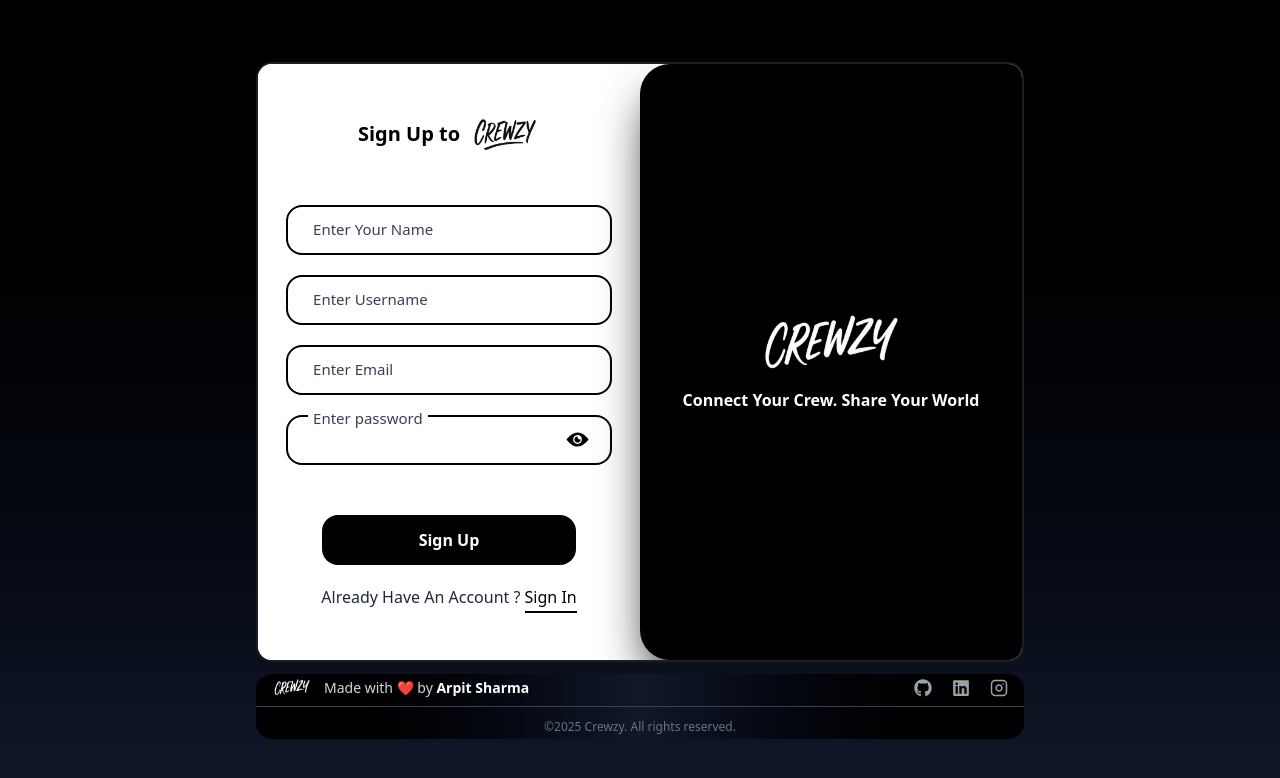
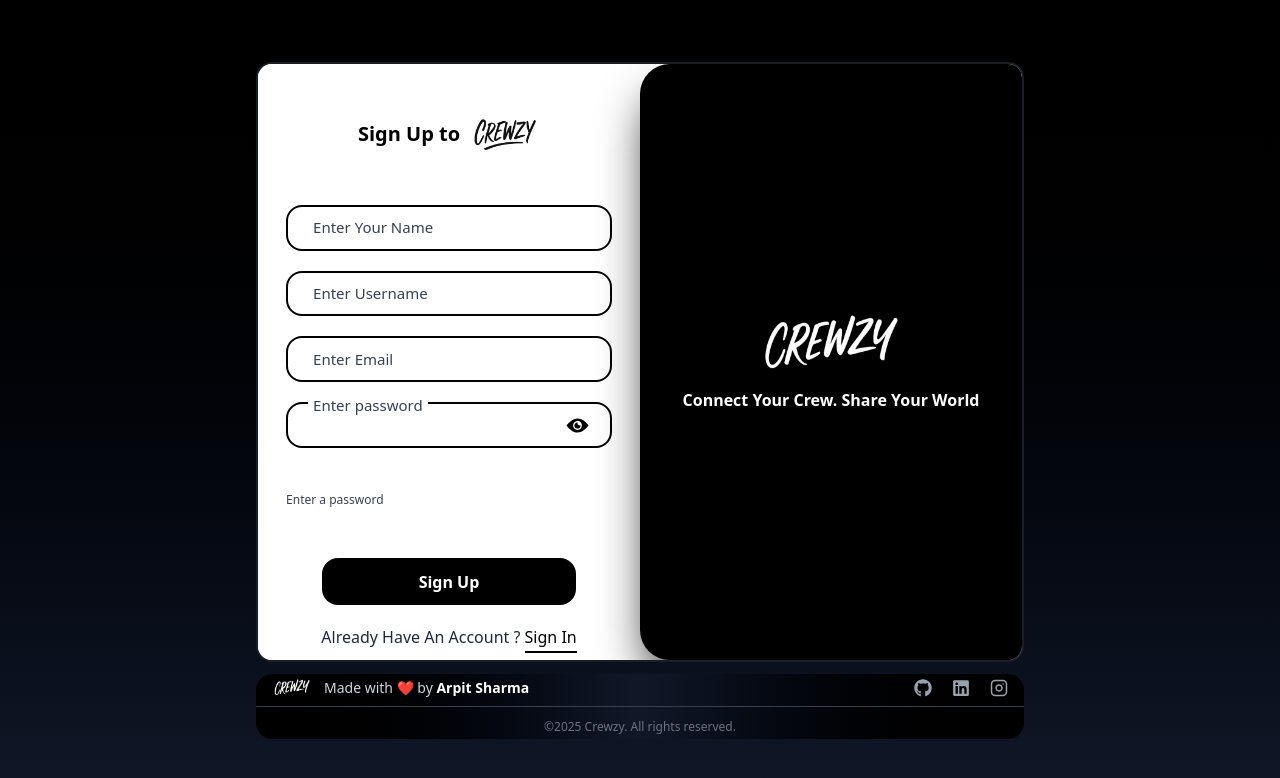
Before and after one commit to arpitsha26/Crewzy-Frontend, a React (Vite) app: page /signup in a window 1280 px wide. Both pictures are taken after a click on the element "Enter password". Shown: the top 778 px of the page. Built offline with nearby package versions, Linux system fonts and the light colour scheme; no server answers.

Commit message:
Update: auth pages ui

```diff
--- a/package.json
+++ b/package.json
@@ -13,6 +13,8 @@
     "@reduxjs/toolkit": "^2.8.2",
     "@tailwindcss/vite": "^4.1.11",
     "axios": "^1.10.0",
+    "framer-motion": "^12.23.12",
+    "lucide-react": "^0.542.0",
     "react": "^19.1.0",
     "react-dom": "^19.1.0",
     "react-icons": "^5.5.0",
--- /dev/null
+++ b/src/components/PasswordStrengthBar.jsx
@@ -0,0 +1,53 @@
+import React from "react";
+import { motion } from "framer-motion";
+import { CheckCircle, AlertTriangle, Shield } from "lucide-react";
+
+function calculateStrength(password) {
+  let strength = 0;
+
+  if (password.length >= 8) strength++;
+  if (/[A-Z]/.test(password)) strength++;
+  if (/[0-9]/.test(password)) strength++;
+  if (/[^A-Za-z0-9]/.test(password)) strength++;
+
+  return strength;
+}
+
+const PasswordStrengthBar = ({ password }) => {
+  const strength = calculateStrength(password);
+
+  const levels = [
+    { label: "Enter a password", color: "bg-gray-300", gradient: "from-gray-300 to-gray-400", icon: null },
+    { label: "Weak", color: "bg-red-500", gradient: "from-red-500 to-orange-500", icon: <AlertTriangle className="w-4 h-4 text-red-600" /> },
+    { label: "Fair", color: "bg-yellow-500", gradient: "from-yellow-400 to-yellow-600", icon: <AlertTriangle className="w-4 h-4 text-yellow-600" /> },
+    { label: "Good", color: "bg-blue-500", gradient: "from-blue-400 to-blue-600", icon: <Shield className="w-4 h-4 text-blue-600" /> },
+    { label: "Strong", color: "bg-green-500", gradient: "from-green-400 to-green-600", icon: <CheckCircle className="w-4 h-4 text-green-600" /> },
+  ];
+
+  const { label, gradient, icon } = levels[strength];
+
+  return (
+    <div className="w-[90%] mt-3">
+
+      <div className="flex gap-1">
+        {[1, 2, 3, 4].map((i) => (
+          <motion.div
+            key={i}
+            initial={{ width: 0 }}
+            animate={{ width: strength >= i ? "25%" : "0%" }}
+            transition={{ duration: 0.4, ease: "easeInOut" }}
+            className={`h-2 rounded ${strength >= i ? `bg-gradient-to-r ${gradient}` : "bg-gray-200"}`}
+          />
+        ))}
+      </div>
+
+
+      <div className="flex items-center gap-2 mt-1 text-xs font-medium text-gray-700">
+        {icon}
+        <span>{label}</span>
+      </div>
+    </div>
+  );
+};
+
+export default PasswordStrengthBar;
--- a/src/pages/SignUp.jsx
+++ b/src/pages/SignUp.jsx
@@ -12,6 +12,8 @@ import { setUserData } from '../redux/userSlice';
 import { FaGithub, FaLinkedin, FaReact, FaNodeJs } from "react-icons/fa";
 import { SiMongodb } from "react-icons/si";
 import { LuInstagram } from "react-icons/lu";
+import PasswordStrengthBar from "../components/PasswordStrengthBar";
+
 function SignUp() {
 const [inputClicked,setInputClicked]=useState({
     name:false,
@@ -29,49 +31,22 @@ const [password,setPassword]=useState("")
 const navigate=useNavigate()
 const dispatch=useDispatch()
 
-const validatePassword = (password) => {
-  const minLength = /.{8,}/;
-  const upperCase = /[A-Z]/;
-  const lowerCase = /[a-z]/;
-  const number = /[0-9]/;
-  const specialChar = /[!@#$%^&*(),.?":{}|<>]/;
 
-  return (
-    minLength.test(password) &&
-    upperCase.test(password) &&
-    lowerCase.test(password) &&
-    number.test(password) &&
-    specialChar.test(password)
-  );
-};
-
-const handleSignUp = async () => {
-  setLoading(true);
-  setErr("");
-
-
-  if (!validatePassword(password)) {
-    setErr(
-      "Password must be at least 8 characters long and include uppercase, lowercase, number, and special character."
-    );
-    setLoading(false);
-    return;
-  }
+const handleSignUp=async ()=>{
+  setLoading(true)
+  setErr("")
 
   try {
-    const result = await axios.post(
-      `${serverUrl}/api/auth/signup`,
-      { name, userName, email, password },
-      { withCredentials: true }
-    );
-    dispatch(setUserData(result.data));
-    setLoading(false);
+    const result=await axios.post(`${serverUrl}/api/auth/signup`,{name,userName,email,password},{withCredentials:true})
+    dispatch(setUserData(result.data))
+    setLoading(false)
   } catch (error) {
-    setErr(error.response?.data?.message);
-    console.log(error);
-    setLoading(false);
+    setErr(error.response?.data?.message)
+    console.log(error)
+    setLoading(false)
   }
-};
+}
+
 
   return (
     <div className='w-full h-screen bg-gradient-to-b from-black to-gray-900 flex flex-col justify-center items-center'>
@@ -103,7 +78,7 @@ const handleSignUp = async () => {
         <input type={showPassword?"text":"password"} id='password' className='w-[100%] h-[100%] rounded-2xl px-[20px] outline-none border-0' required onChange={(e)=>setPassword(e.target.value)} value={password}/>
         {!showPassword?<IoIosEye className='absolute cursor-pointer right-[20px] w-[25px] h-[25px]' onClick={()=>setShowPassword(true)}/>:<IoIosEyeOff className='absolute cursor-pointer right-[20px] w-[25px] h-[25px]' onClick={()=>setShowPassword(false)}/>}
 </div>
-
+{inputClicked.password && <PasswordStrengthBar password={password} />}
 {err && <p className='text-red-500'>{err}</p>}
 
 
```
Also changed, not shown: 1 other file (tests, documents, lock files or other folders).
